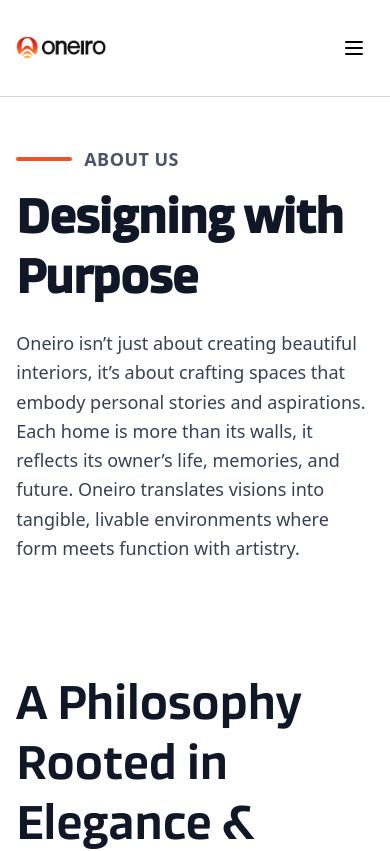
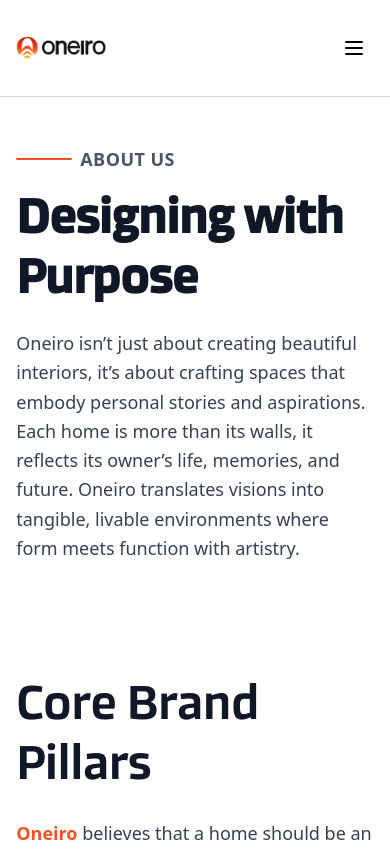
Before and after one commit to Fica-Web/oneiroInteriors, a React (Vite) app in the folder frontend/: page /about in a window 390 px wide. Shown: the top 851 px of the page. Built offline with nearby package versions, Linux system fonts and the light colour scheme.

Commit message:
minor updates

```diff
--- a/frontend/src/components/reusable/ReusableTitle.jsx
+++ b/frontend/src/components/reusable/ReusableTitle.jsx
@@ -8,12 +8,12 @@ const ReusableTitle = ({ page, title, description }) => {
 
         {/* Page Indicator */}
         <motion.div
-          className="flex items-center gap-3"
+          className="flex items-center gap-2"
           initial={{ opacity: 0, y: -10 }}
           animate={{ opacity: 1, y: 0 }}
           transition={{ duration: 0.8 }}
         >
-          <div className="h-1 w-14 bg-primary rounded"></div>
+          <div className="h-0.5 w-14 bg-primary rounded"></div>
           <h3 className="text-lg uppercase tracking-wide text-gray-600 font-semibold">
             {page}
           </h3>
--- a/frontend/src/components/user/AboutPage/BrandPillar.jsx
+++ b/frontend/src/components/user/AboutPage/BrandPillar.jsx
@@ -14,7 +14,7 @@ const BrandPillar = () => {
                     transition={{ duration: 1.5 }}
                 >
                     <h2 className="text-5xl text-gray-900 leading-tight ackeler-a">
-                        A Philosophy Rooted in Elegance & Precision
+                        Core Brand Pillars
                     </h2>
 
                     <p className="text-lg text-gray-700 leading-relaxed">
--- a/frontend/src/components/user/HomePage/HowWeWork.jsx
+++ b/frontend/src/components/user/HomePage/HowWeWork.jsx
@@ -26,7 +26,7 @@ const HowWeWork = () => {
             </motion.h2>
 
             {/* Steps Container */}
-            <div className="relative flex flex-col lg:flex-row items-center lg:justify-between">
+            <div className="relative flex flex-col lg:flex-row items-center lg:justify-between pl-8 lg:pl-0">
                 {steps.map((step, index) => (
                     <motion.div
                         key={index}
```
